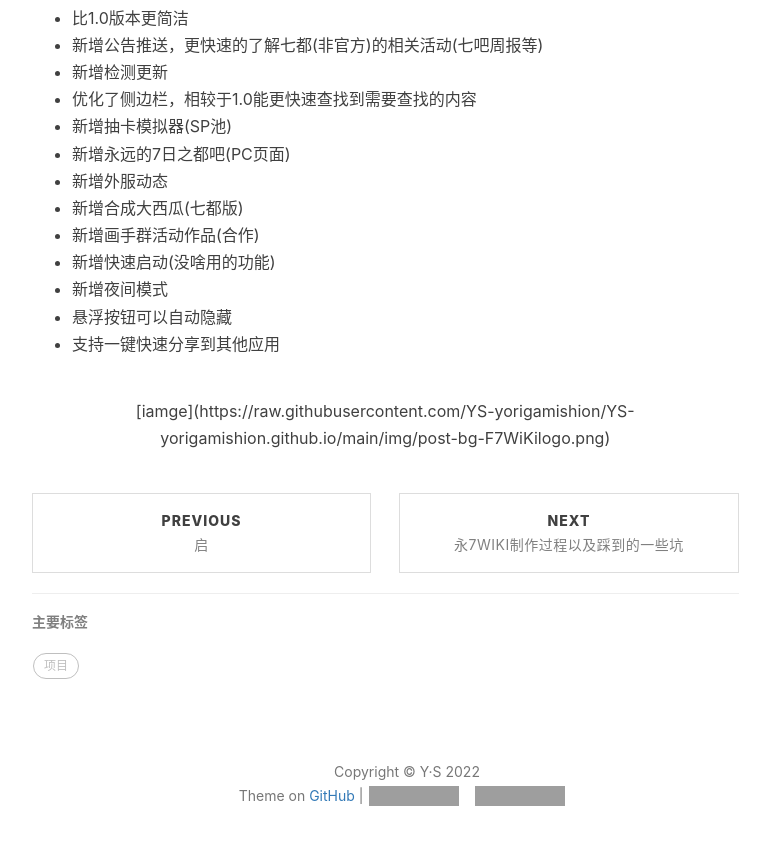
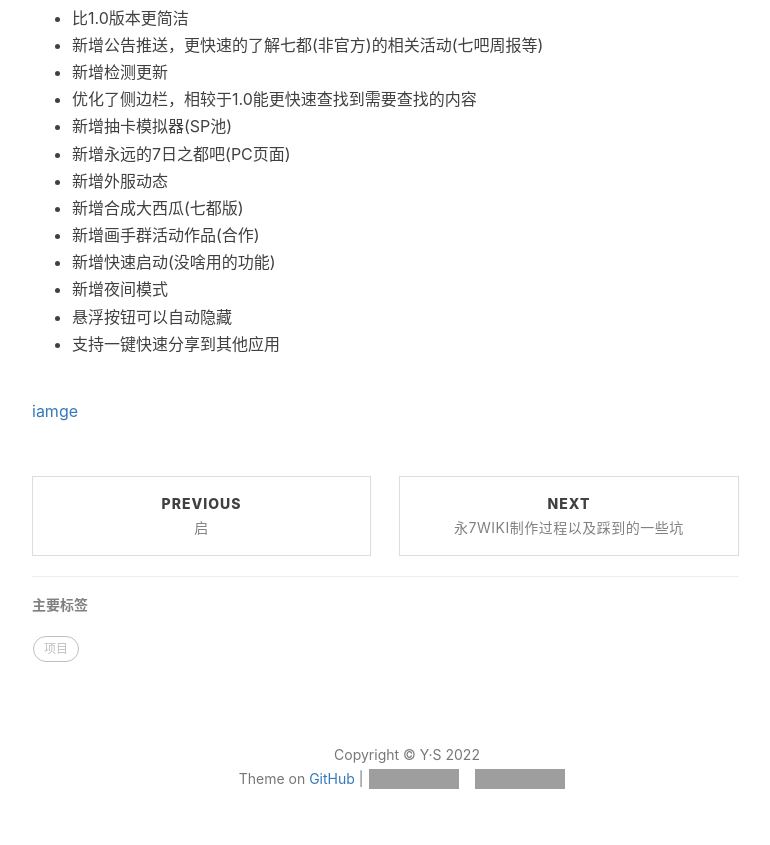
Before and after one commit to YS-yorigamishion/YS-yorigamishion.github.io, a Jekyll site: the page built from _posts/2022-2-19-永7WiKi.md, in a window 1280 px wide and 900 px high, scrolled down 1249 px. Shown: the top 845 px of the window, without its empty margins (233-1003 px from the left). Built offline with Jekyll 4.4.1, drawn with Linux system fonts in a browser that asks for light colours; nearby versions of some CDN libraries; comment, search, counter and statistics services are not loaded; grey boxes are pictures that could not be loaded.

Commit message:
Update 2022-2-19-永7WiKi.md

```diff
--- a/_posts/2022-2-19-永7WiKi.md
+++ b/_posts/2022-2-19-永7WiKi.md
@@ -43,4 +43,4 @@ tags:
 - 悬浮按钮可以自动隐藏
 - 支持一键快速分享到其他应用
 
-<div align=center>[iamge](https://raw.githubusercontent.com/YS-yorigamishion/YS-yorigamishion.github.io/main/img/post-bg-F7WiKilogo.png)</div>
+[iamge](https://raw.githubusercontent.com/YS-yorigamishion/YS-yorigamishion.github.io/main/img/post-bg-F7WiKilogo.png)
```
